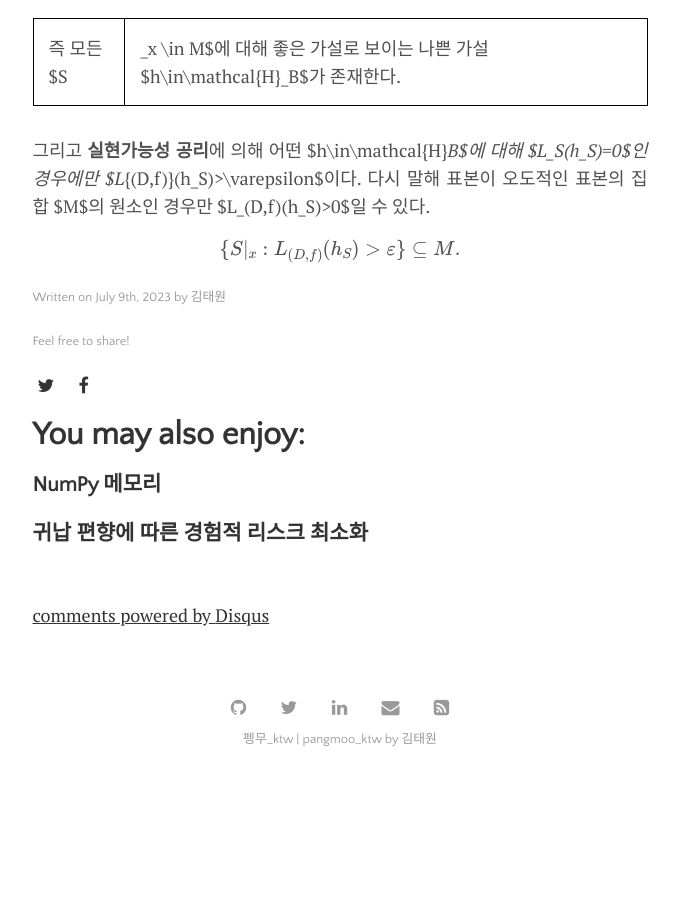
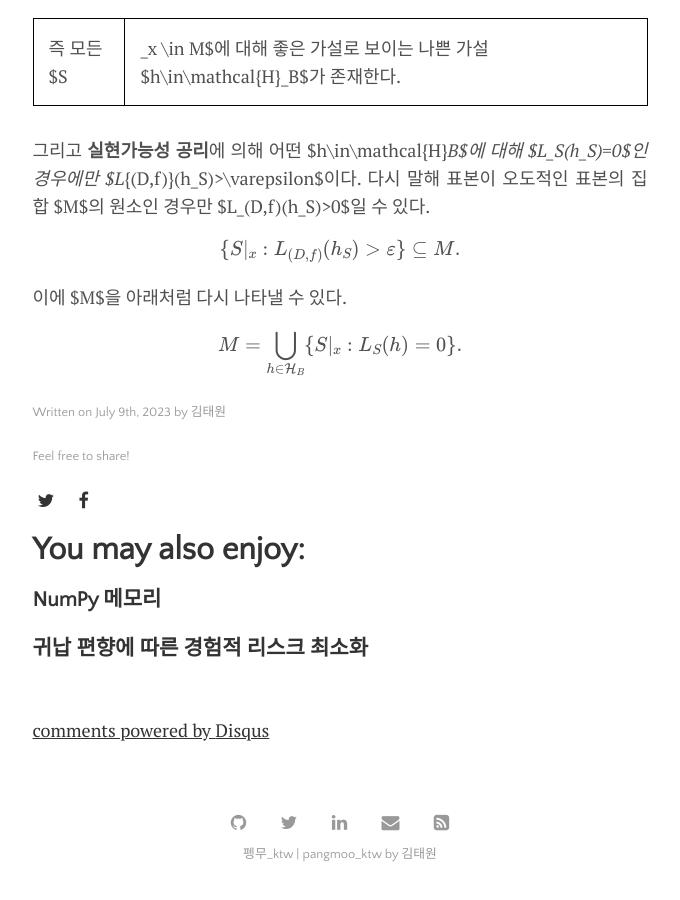
Before and after one commit to pangmoo-KTW/pangmoo-KTW, a Jekyll site: the page built from _posts/2023-07-09-uml6.md, in a window 1280 px wide and 900 px high, scrolled down 2448 px. Shown: the whole window, without its empty margins (300-980 px from the left). Built offline with Jekyll 4.4.1, drawn with Linux system fonts in a browser that asks for light colours; formulas are drawn with MathJax 3; comment, search, counter and statistics services are not loaded; before the commit the page ends 3233 px from its top, so only the background shows below that.

Commit message:
20230709_20

```diff
--- a/_posts/2023-07-09-uml6.md
+++ b/_posts/2023-07-09-uml6.md
@@ -104,3 +104,9 @@ $$
 $$
 \lbrace S|_x:L_{(D,f)}(h_S)>\varepsilon\rbrace\subseteq M.
 $$
+
+이에 $M$을 아래처럼 다시 나타낼 수 있다.
+
+$$
+M = \bigcup_{h\in\mathcal{H}_B}\lbrace S|_x:L_S(h)=0\rbrace.
+$$
```
